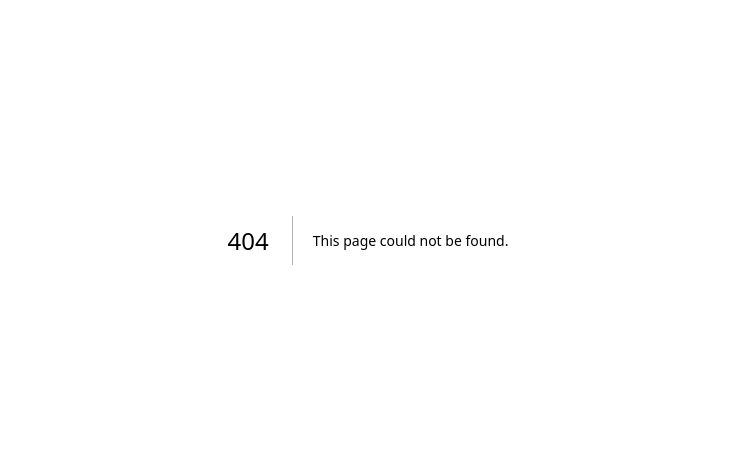
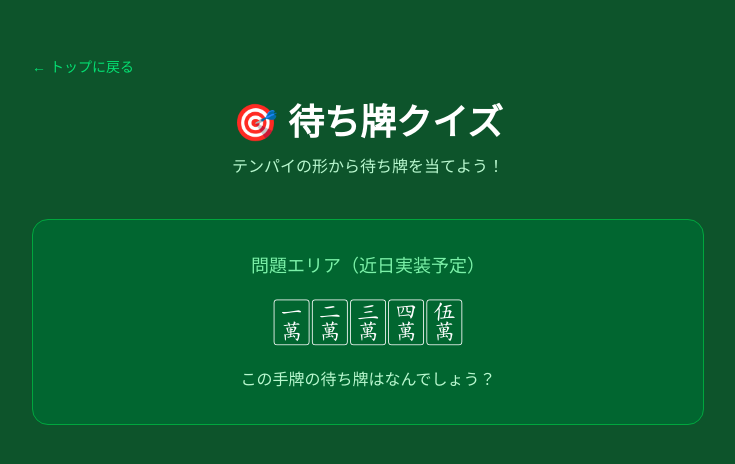
Before and after one commit to HUTRAINS/mahjong-quiz, a Next.js app: page /waiting-tile in a window 1280 px wide. Before the commit this address had no page. Shown: the part 160-624 px from the top of the page, without its empty margins (272-1007 px from the left). Built offline with nearby package versions, Linux system fonts and the light colour scheme.

Commit message:
Create page.tsx

```diff
--- /dev/null
+++ b/app/waiting-tile/page.tsx
@@ -0,0 +1,29 @@
+import Link from "next/link";
+
+export default function WaitingTilePage() {
+  return (
+    <main className="min-h-screen bg-green-900 text-white flex flex-col items-center justify-center p-8">
+
+      {/* 戻るボタン */}
+      <div className="w-full max-w-2xl mb-6">
+        <Link href="/" className="text-green-400 hover:text-green-200 text-sm transition">
+          ← トップに戻る
+        </Link>
+      </div>
+
+      {/* タイトル */}
+      <div className="text-center mb-10">
+        <h1 className="text-4xl font-bold mb-3">🎯 待ち牌クイズ</h1>
+        <p className="text-green-200">テンパイの形から待ち牌を当てよう！</p>
+      </div>
+
+      {/* クイズエリア（仮） */}
+      <div className="bg-green-800 border border-green-600 rounded-2xl p-8 w-full max-w-2xl text-center">
+        <p className="text-green-300 text-lg mb-4">問題エリア（近日実装予定）</p>
+        <div className="text-5xl mb-6">🀇🀈🀉🀊🀋</div>
+        <p className="text-green-200">この手牌の待ち牌はなんでしょう？</p>
+      </div>
+
+    </main>
+  );
+}
```
